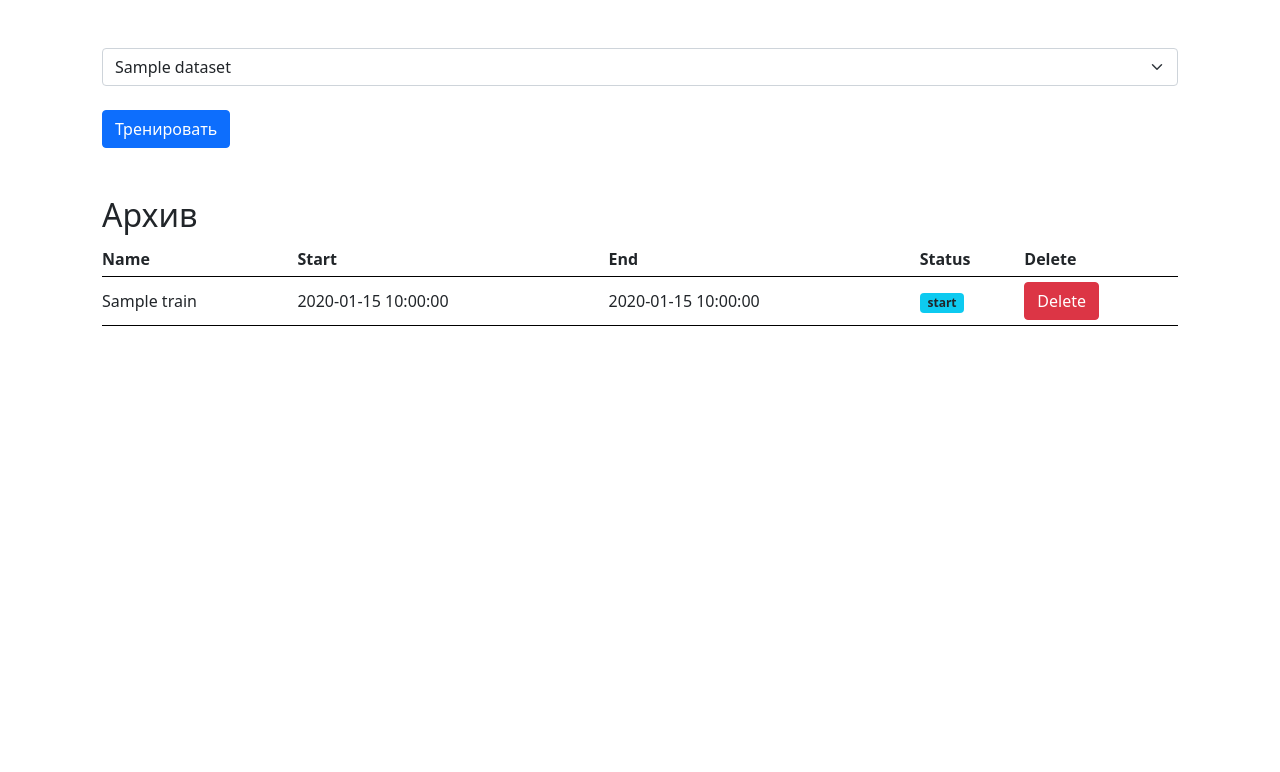
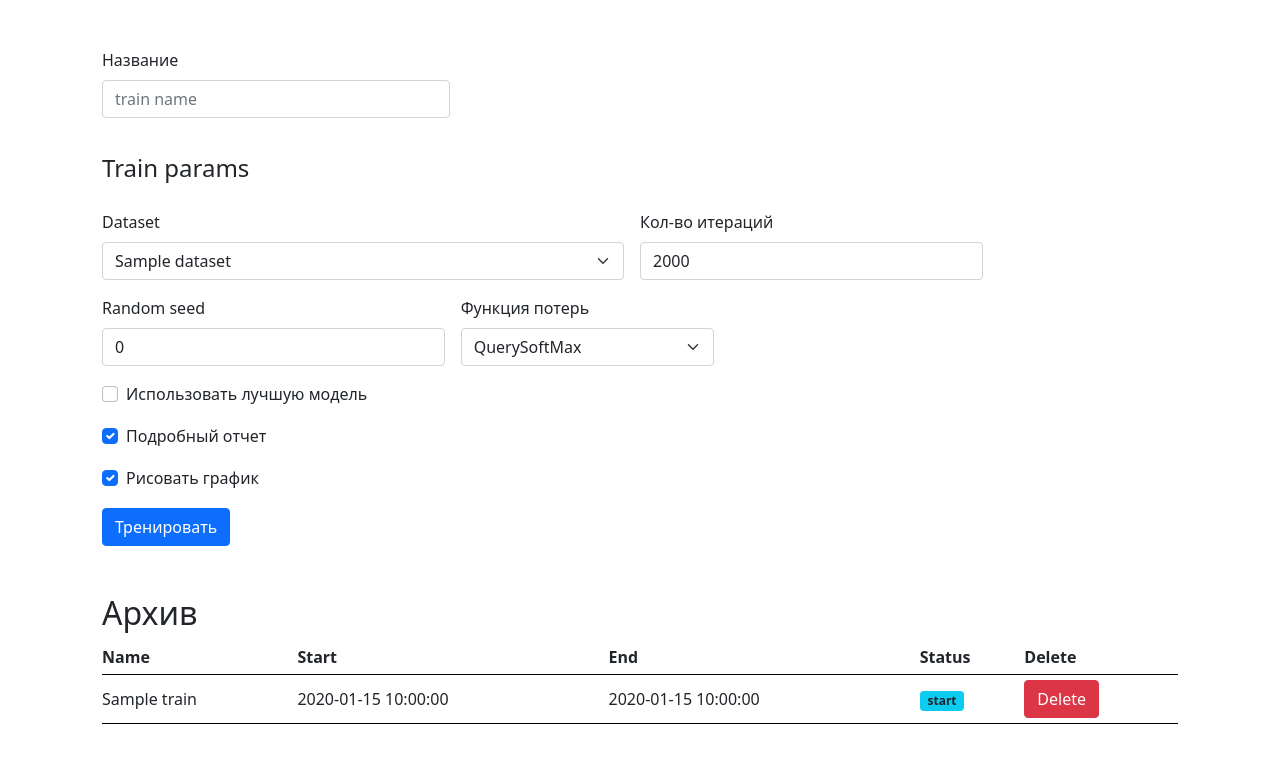
Before and after one commit to Zwergpro/graduate-work, a Flask app: page /train/ in a window 1280 px wide. Shown: the part 56-828 px from the top of the page. Before the commit the page ends 382 px from the top, so only its background shows below. Run offline with Flask 2, Linux system fonts and the light colour scheme; tables that the repository leaves empty hold one stand-in row (values such as "Sample post"); parts of the project's set-up code (start-up, migrations or seed data) failed here and were passed over; some libraries are stand-ins or nearby versions.

Commit message:
add params for train page

```diff
--- a/app/templates/train/main_train.html
+++ b/app/templates/train/main_train.html
@@ -55,14 +55,70 @@
             {% endif %}
         </div>
     {% else %}
-        <form action="{{ url_for('train.start_train') }}" method="post">
-            <select class="form-select" aria-label="Default select example" name="dataset">
-                {% for dataset in datasets %}
-                    <option value="{{ dataset.id }}">{{ dataset.name }}</option>
-                {% endfor %}
-            </select>
-            <br>
-            <button type="submit" class="btn btn-primary">Тренировать</button>
+        <form action="{{ url_for('train.start_train') }}" method="post" class="row g-3">
+            <div class="col-4">
+                <label for="inputName" class="form-label">Название</label>
+                <input type="text" class="form-control" id="inputName" placeholder="train name">
+            </div>
+
+            <fieldset class="train-params row g-3">
+                <legend>Train params</legend>
+                <div class="col-md-6">
+                    <label class="form-label" for="dataset-select">Dataset</label>
+                    <select class="form-select" id="dataset-select" name="dataset">
+                        {% for dataset in datasets %}
+                            <option value="{{ dataset.id }}">{{ dataset.name }}</option>
+                        {% endfor %}
+                    </select>
+                </div>
+                <div class="col-md-4">
+                    <label class="form-label" for="iter-count">Кол-во итераций</label>
+                    <input type="number" value="2000" id="iter-count" class="form-control" min="1">
+                    <div class="col-md-9"></div>
+                </div>
+                <div class="col-md-4">
+                    <label class="form-label" for="random-seed">Random seed</label>
+                    <input type="number" value="0" id="random-seed" class="form-control">
+                    <div class="col-md-9"></div>
+                </div>
+                <div class="col-md-3">
+                    <label class="form-label" for="loss-function">Функция потерь</label>
+                    <select class="form-select" id="loss-function" name="dataset">
+                        <option selected value="QuerySoftMax">QuerySoftMax</option>
+                        <option value="RMSE">RMSE</option>
+                        <option value="QueryRMSE">QueryRMSE</option>
+                        <option value="PairLogit">PairLogit</option>
+                        <option value="PairLogitPairwise">PairLogitPairwise</option>
+                        <option value="YetiRank">YetiRank</option>
+                        <option value="YetiRankPairwise">YetiRankPairwise</option>
+                    </select>
+                </div>
+
+                <div class="col-12">
+                    <div class="form-check">
+                        <label class="form-check-label" for="use_best_model">Использовать лучшую модель</label>
+                        <input type="checkbox" id="use_best_model" class="form-check-input" name="use_best_model">
+                    </div>
+                </div>
+                <div class="col-12">
+                    <div class="form-check">
+                        <label class="form-check-label" for="verbose-param">Подробный отчет</label>
+                        <input type="checkbox" checked id="verbose-param" class="form-check-input" name="verbose-param">
+                    </div>
+                </div>
+                <div class="col-12">
+                    <div class="form-check">
+                        <label class="form-check-label" for="plot-param">Рисовать график</label>
+                        <input type="checkbox" checked id="plot-param" class="form-check-input" name="plot-param">
+                    </div>
+                </div>
+
+            </fieldset>
+
+            <div class="col-12">
+                <button type="submit" class="btn btn-primary">Тренировать</button>
+                <div class="col-md-10"></div>
+            </div>
         </form>
     {% endif %}
 
```
